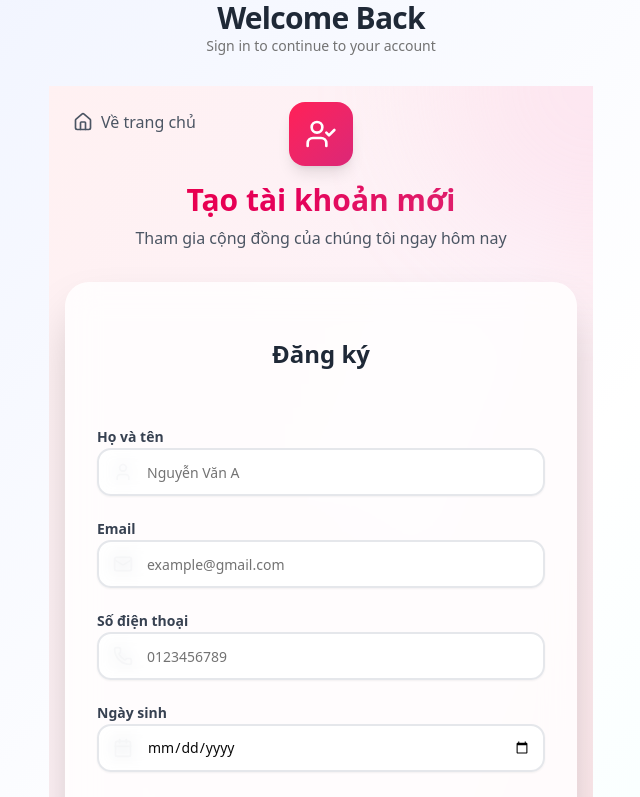
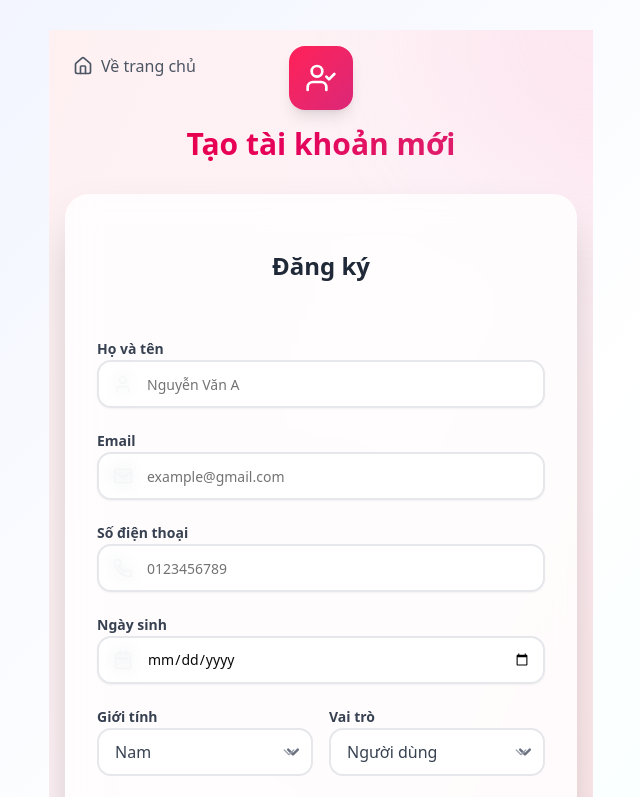
Before and after one commit to hovinhnghiem/Capstone83_AirBnB, a React (Vite) app: page /auth/register in a window 1280 px wide. Shown: the top 797 px of the page, without its empty margins (319-959 px from the left). Built offline with nearby package versions, Linux system fonts and the light colour scheme.

Commit message:
update ui v2

```diff
--- a/src/pages/AuthTemplates/LoginPage/index.tsx
+++ b/src/pages/AuthTemplates/LoginPage/index.tsx
@@ -54,6 +54,13 @@ export default function LoginPage() {
 
   return (
     <div className="min-h-screen bg-gradient-to-br from-rose-50 via-pink-50 to-red-100 flex items-center justify-center p-4 relative overflow-hidden">
+      <button
+        onClick={() => navigate("/")}
+        className="absolute top-6 left-6 flex items-center space-x-2 text-gray-600 hover:text-rose-600 transition-colors group cursor-pointer z-20"
+      >
+        <Home className="w-5 h-5 group-hover:scale-110 transition-transform" />
+        <span className="font-medium">Về trang chủ</span>
+      </button>
       {/* Background Decorations */}
       <div className="absolute inset-0 overflow-hidden">
         <div className="absolute -top-40 -right-40 w-80 h-80 bg-gradient-to-br from-rose-200 to-pink-300 rounded-full opacity-20 blur-3xl"></div>
--- a/src/pages/AuthTemplates/RegisterPage/index.tsx
+++ b/src/pages/AuthTemplates/RegisterPage/index.tsx
@@ -80,22 +80,19 @@ export default function RegisterPage() {
 
   return (
     <div className="min-h-screen bg-gradient-to-br from-rose-50 via-pink-50 to-red-100 flex items-center justify-center p-4 relative overflow-hidden">
+      <button
+        onClick={() => navigate("/")}
+        className="absolute top-6 left-6 flex items-center space-x-2 text-gray-600 hover:text-rose-600 transition-colors group cursor-pointer z-20"
+      >
+        <Home className="w-5 h-5 group-hover:scale-110 transition-transform" />
+        <span className="font-medium">Về trang chủ</span>
+      </button>
       {/* Background Decorations */}
       <div className="absolute inset-0 overflow-hidden">
         <div className="absolute -top-40 -right-40 w-80 h-80 bg-gradient-to-br from-rose-200 to-pink-300 rounded-full opacity-20 blur-3xl"></div>
         <div className="absolute -bottom-40 -left-40 w-96 h-96 bg-gradient-to-br from-red-200 to-rose-300 rounded-full opacity-20 blur-3xl"></div>
         <div className="absolute top-1/3 left-1/4 w-64 h-64 bg-gradient-to-br from-pink-200 to-red-200 rounded-full opacity-10 blur-2xl"></div>
       </div>
-
-      {/* Back to Home Button */}
-      <Link
-        to="/"
-        className="absolute top-6 left-6 flex items-center space-x-2 text-gray-600 hover:text-rose-600 transition-colors group"
-      >
-        <Home className="w-5 h-5 group-hover:scale-110 transition-transform" />
-        <span className="font-medium">Về trang chủ</span>
-      </Link>
-
       <div className="w-full max-w-lg relative z-10">
         {/* Logo Section */}
         <div className="text-center mb-8">
@@ -105,7 +102,6 @@ export default function RegisterPage() {
           <h1 className="text-3xl font-bold bg-gradient-to-r from-rose-600 to-pink-600 bg-clip-text text-transparent mb-2">
             Tạo tài khoản mới
           </h1>
-          <p className="text-gray-600">Tham gia cộng đồng của chúng tôi ngay hôm nay</p>
         </div>
 
         {/* Register Card */}
@@ -350,20 +346,20 @@ export default function RegisterPage() {
                 <div className="flex space-x-4 justify-center">
                   <button className="flex items-center justify-center w-12 h-12 bg-white border-2 border-gray-200 rounded-xl hover:border-blue-300 hover:bg-blue-50 transition-all duration-200 group">
                     <svg className="w-5 h-5 text-blue-600" viewBox="0 0 24 24" fill="currentColor">
-                      <path d="M22.56 12.25c0-.78-.07-1.53-.2-2.25H12v4.26h5.92c-.26 1.37-1.04 2.53-2.21 3.31v2.77h3.57c2.08-1.92 3.28-4.74 3.28-8.09z"/>
-                      <path d="M12 23c2.97 0 5.46-.98 7.28-2.66l-3.57-2.77c-.98.66-2.23 1.06-3.71 1.06-2.86 0-5.29-1.93-6.16-4.53H2.18v2.84C3.99 20.53 7.7 23 12 23z"/>
-                      <path d="M5.84 14.09c-.22-.66-.35-1.36-.35-2.09s.13-1.43.35-2.09V7.07H2.18C1.43 8.55 1 10.22 1 12s.43 3.45 1.18 4.93l2.85-2.22.81-.62z"/>
-                      <path d="M12 5.38c1.62 0 3.06.56 4.21 1.64l3.15-3.15C17.45 2.09 14.97 1 12 1 7.7 1 3.99 3.47 2.18 7.07l3.66 2.84c.87-2.6 3.3-4.53 6.16-4.53z"/>
+                      <path d="M22.56 12.25c0-.78-.07-1.53-.2-2.25H12v4.26h5.92c-.26 1.37-1.04 2.53-2.21 3.31v2.77h3.57c2.08-1.92 3.28-4.74 3.28-8.09z" />
+                      <path d="M12 23c2.97 0 5.46-.98 7.28-2.66l-3.57-2.77c-.98.66-2.23 1.06-3.71 1.06-2.86 0-5.29-1.93-6.16-4.53H2.18v2.84C3.99 20.53 7.7 23 12 23z" />
+                      <path d="M5.84 14.09c-.22-.66-.35-1.36-.35-2.09s.13-1.43.35-2.09V7.07H2.18C1.43 8.55 1 10.22 1 12s.43 3.45 1.18 4.93l2.85-2.22.81-.62z" />
+                      <path d="M12 5.38c1.62 0 3.06.56 4.21 1.64l3.15-3.15C17.45 2.09 14.97 1 12 1 7.7 1 3.99 3.47 2.18 7.07l3.66 2.84c.87-2.6 3.3-4.53 6.16-4.53z" />
                     </svg>
                   </button>
                   <button className="flex items-center justify-center w-12 h-12 bg-white border-2 border-gray-200 rounded-xl hover:border-blue-500 hover:bg-blue-50 transition-all duration-200">
                     <svg className="w-5 h-5 text-blue-500" fill="currentColor" viewBox="0 0 24 24">
-                      <path d="M24 4.557c-.883.392-1.832.656-2.828.775 1.017-.609 1.798-1.574 2.165-2.724-.951.564-2.005.974-3.127 1.195-.897-.957-2.178-1.555-3.594-1.555-3.179 0-5.515 2.966-4.797 6.045-4.091-.205-7.719-2.165-10.148-5.144-1.29 2.213-.669 5.108 1.523 6.574-.806-.026-1.566-.247-2.229-.616-.054 2.281 1.581 4.415 3.949 4.89-.693.188-1.452.232-2.224.084.626 1.956 2.444 3.379 4.6 3.419-2.07 1.623-4.678 2.348-7.29 2.04 2.179 1.397 4.768 2.212 7.548 2.212 9.142 0 14.307-7.721 13.995-14.646.962-.695 1.797-1.562 2.457-2.549z"/>
+                      <path d="M24 4.557c-.883.392-1.832.656-2.828.775 1.017-.609 1.798-1.574 2.165-2.724-.951.564-2.005.974-3.127 1.195-.897-.957-2.178-1.555-3.594-1.555-3.179 0-5.515 2.966-4.797 6.045-4.091-.205-7.719-2.165-10.148-5.144-1.29 2.213-.669 5.108 1.523 6.574-.806-.026-1.566-.247-2.229-.616-.054 2.281 1.581 4.415 3.949 4.89-.693.188-1.452.232-2.224.084.626 1.956 2.444 3.379 4.6 3.419-2.07 1.623-4.678 2.348-7.29 2.04 2.179 1.397 4.768 2.212 7.548 2.212 9.142 0 14.307-7.721 13.995-14.646.962-.695 1.797-1.562 2.457-2.549z" />
                     </svg>
                   </button>
                   <button className="flex items-center justify-center w-12 h-12 bg-white border-2 border-gray-200 rounded-xl hover:border-gray-800 hover:bg-gray-50 transition-all duration-200">
                     <svg className="w-5 h-5 text-gray-800" fill="currentColor" viewBox="0 0 24 24">
-                      <path d="M12.017 0C5.396 0 .029 5.367.029 11.987c0 5.079 3.158 9.417 7.618 11.174-.105-.949-.199-2.403.041-3.439.219-.937 1.406-5.957 1.406-5.957s-.359-.72-.359-1.781c0-1.663.967-2.911 2.168-2.911 1.024 0 1.518.769 1.518 1.688 0 1.029-.653 2.567-.992 3.992-.285 1.193.6 2.165 1.775 2.165 2.128 0 3.768-2.245 3.768-5.487 0-2.861-2.063-4.869-5.008-4.869-3.41 0-5.409 2.562-5.409 5.199 0 1.033.394 2.143.889 2.741.099.12.112.225.085.345-.09.375-.293 1.199-.334 1.363-.053.225-.172.271-.402.163-1.495-.69-2.433-2.878-2.433-4.646 0-3.776 2.748-7.252 7.92-7.252 4.158 0 7.392 2.967 7.392 6.923 0 4.135-2.607 7.462-6.233 7.462-1.214 0-2.357-.629-2.751-1.378l-.748 2.853c-.271 1.043-1.002 2.35-1.492 3.146C9.57 23.812 10.763 24.009 12.017 24.009c6.624 0 11.99-5.367 11.99-11.988C24.007 5.367 18.641.001.029 12.017.001z"/>
+                      <path d="M12.017 0C5.396 0 .029 5.367.029 11.987c0 5.079 3.158 9.417 7.618 11.174-.105-.949-.199-2.403.041-3.439.219-.937 1.406-5.957 1.406-5.957s-.359-.72-.359-1.781c0-1.663.967-2.911 2.168-2.911 1.024 0 1.518.769 1.518 1.688 0 1.029-.653 2.567-.992 3.992-.285 1.193.6 2.165 1.775 2.165 2.128 0 3.768-2.245 3.768-5.487 0-2.861-2.063-4.869-5.008-4.869-3.41 0-5.409 2.562-5.409 5.199 0 1.033.394 2.143.889 2.741.099.12.112.225.085.345-.09.375-.293 1.199-.334 1.363-.053.225-.172.271-.402.163-1.495-.69-2.433-2.878-2.433-4.646 0-3.776 2.748-7.252 7.92-7.252 4.158 0 7.392 2.967 7.392 6.923 0 4.135-2.607 7.462-6.233 7.462-1.214 0-2.357-.629-2.751-1.378l-.748 2.853c-.271 1.043-1.002 2.35-1.492 3.146C9.57 23.812 10.763 24.009 12.017 24.009c6.624 0 11.99-5.367 11.99-11.988C24.007 5.367 18.641.001.029 12.017.001z" />
                     </svg>
                   </button>
                 </div>
--- a/src/pages/AuthTemplates/index.tsx
+++ b/src/pages/AuthTemplates/index.tsx
@@ -17,15 +17,7 @@ export default function AuthTemplates() {
     <div className="min-h-screen flex flex-col items-center justify-center bg-gradient-to-br from-indigo-50 via-white to-cyan-50 dark:from-slate-900 dark:to-slate-950 px-4">
       <div className="flex flex-col items-center mb-6">
 
-        <h1 className="text-3xl font-bold tracking-tight text-gray-800 dark:text-gray-100">
-          Welcome Back
-        </h1>
-        <p className="text-sm text-muted-foreground">
-          Sign in to continue to your account
-        </p>
       </div>
-
-
         <CardHeader>
           <CardTitle className="text-center text-lg font-semibold">
           </CardTitle>
```
